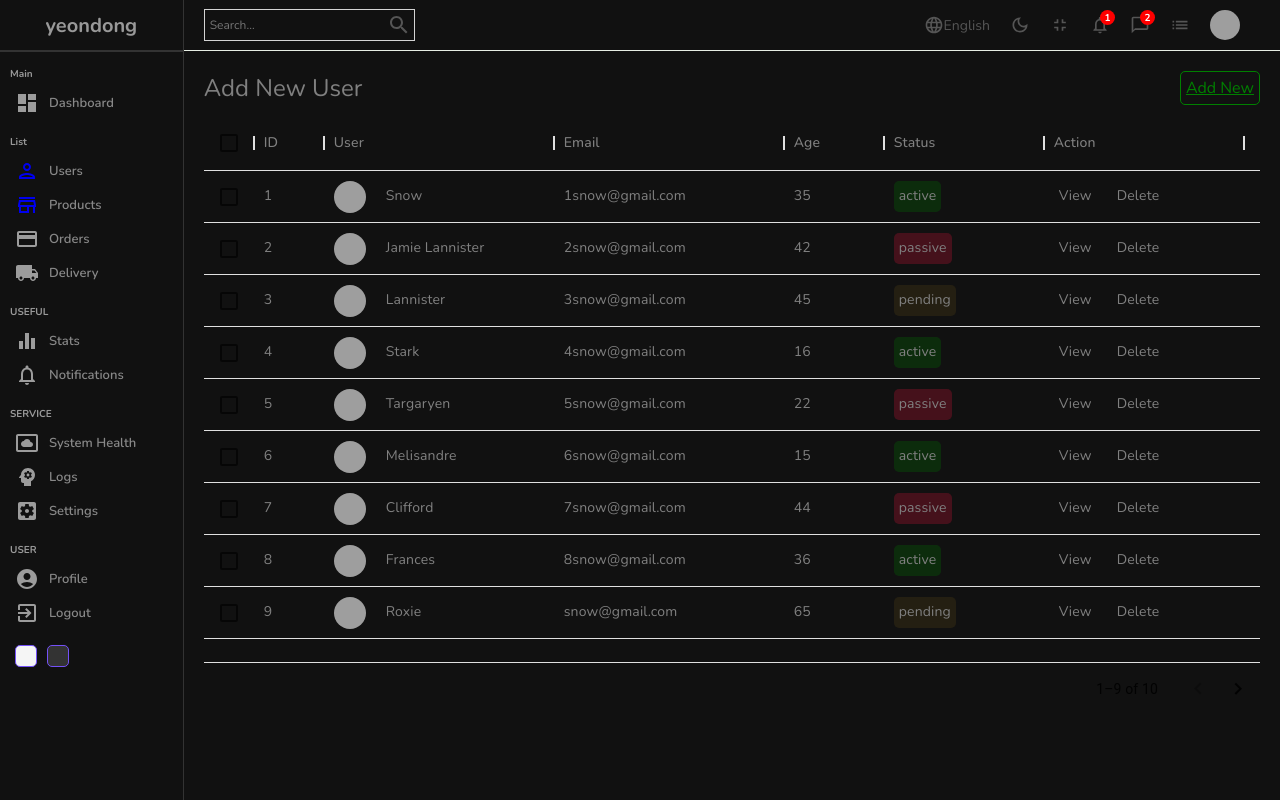
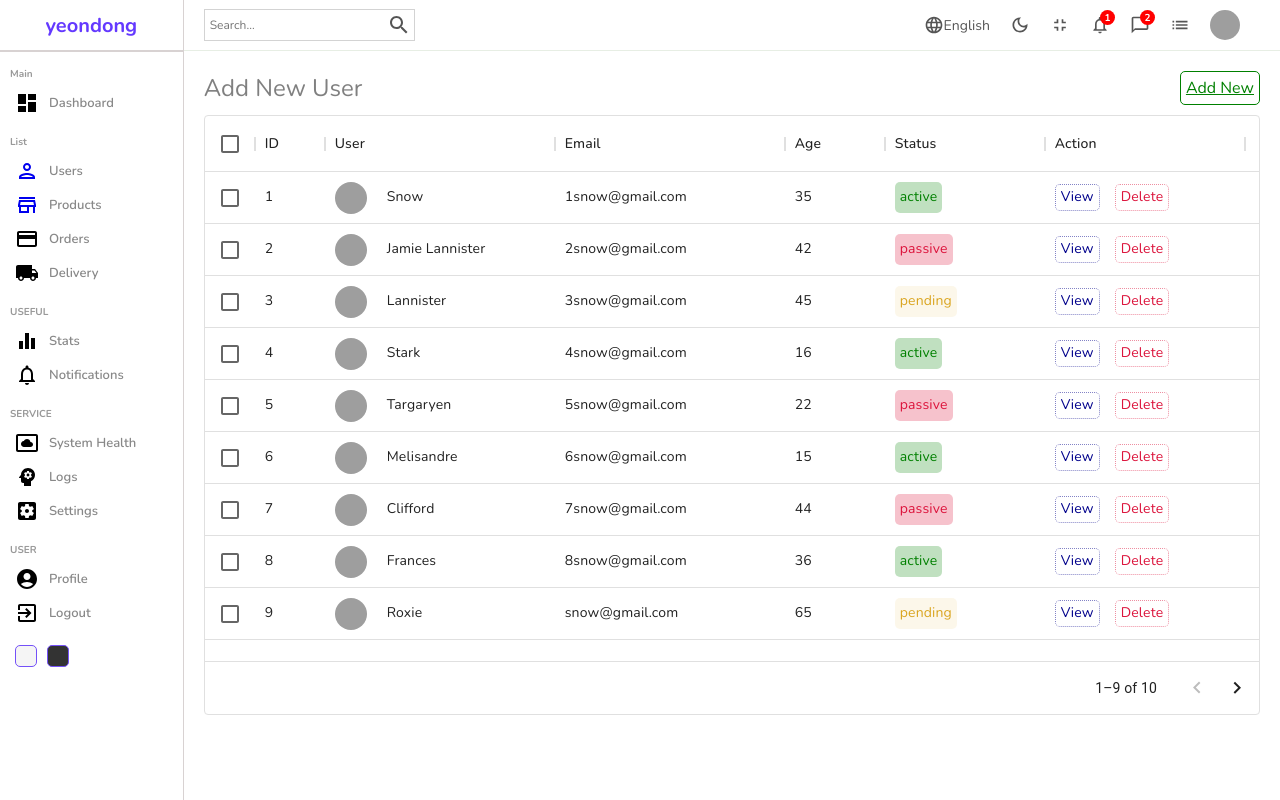
Before and after one commit to YEONDG/React_Admin_Panel, a React (Create React App) app: page /users in a window 1280 px wide. Built offline with nearby package versions, Linux system fonts and the light colour scheme; grey boxes are pictures that could not be loaded.

Commit message:
다크모드 구현

```diff
--- a/src/App.js
+++ b/src/App.js
@@ -6,10 +6,13 @@
 import { BrowserRouter, Routes, Route } from "react-router-dom";
 import { productInputs, userInputs } from "./formSource";
 import "./style/dark.scss";
+import { useContext } from "react";
+import { DarkModeContext } from "./context/darkModeContext";
 
 function App() {
+  const { darkMode } = useContext(DarkModeContext);
   return (
-    <div className="app dark">
+    <div className={darkMode ? "app dark" : "app"}>
       <BrowserRouter>
         <Routes>
           <Route path="/">
--- a/src/components/datatable/Datatable.jsx
+++ b/src/components/datatable/Datatable.jsx
@@ -2,20 +2,29 @@
 import { DataGrid } from "@mui/x-data-grid";
 import { userColumns, userRows } from "../../datatablesource";
 import { Link } from "react-router-dom";
+import { useState } from "react";
 
 const Datatable = () => {
+  const [data, setData] = useState(userRows);
+  const handleDelete = (id) => {
+    setData(data.filter((item) => item.id !== id));
+  };
   const actionColumn = [
     {
       field: "action",
       headerName: "Action",
       width: 200,
-      renderCell: () => {
+      renderCell: (params) => {
         return (
           <div className="cellAction">
             <Link to="/users/test" style={{ textDecoration: "none" }}>
               <div className="viewButton">View</div>
             </Link>
-            <div className="deleteButton">Delete</div>
+            <div
+              className="deleteButton"
+              onClick={() => handleDelete(params.row.id)}>
+              Delete
+            </div>
           </div>
         );
       },
@@ -31,7 +40,7 @@
       </div>
       <DataGrid
         className="datagrid"
-        rows={userRows}
+        rows={data}
         columns={userColumns.concat(actionColumn)}
         pageSize={9}
         rowsPerPageOptions={[9]}
--- a/src/components/navbar/Navbar.jsx
+++ b/src/components/navbar/Navbar.jsx
@@ -1,19 +1,22 @@
-import './navbar.scss'
-import SearchIcon from '@mui/icons-material/Search';
-import LanguageIcon from '@mui/icons-material/Language';
+import "./navbar.scss";
+import SearchIcon from "@mui/icons-material/Search";
+import LanguageIcon from "@mui/icons-material/Language";
 import DarkModeOutlinedIcon from "@mui/icons-material/DarkModeOutlined";
 import FullscreenExitOutlinedIcon from "@mui/icons-material/FullscreenExitOutlined";
 import NotificationsNoneOutlinedIcon from "@mui/icons-material/NotificationsNoneOutlined";
 import ChatBubbleOutlineOutlinedIcon from "@mui/icons-material/ChatBubbleOutlineOutlined";
 import ListOutlinedIcon from "@mui/icons-material/ListOutlined";
+import { useContext } from "react";
+import { DarkModeContext } from "../../context/darkModeContext";
 
 const Navbar = () => {
+  const { dispatch } = useContext(DarkModeContext);
   return (
-    <div className='navbar'>
+    <div className="navbar">
       <div className="wrapper">
         <div className="search">
-          <input type="text" placeholder='Search...' />
-          <SearchIcon/>
+          <input type="text" placeholder="Search..." />
+          <SearchIcon />
         </div>
         <div className="items">
           <div className="item">
@@ -23,6 +26,7 @@
           <div className="item">
             <DarkModeOutlinedIcon
               className="icon"
+              onClick={() => dispatch({ type: "TOGGLE" })}
             />
           </div>
           <div className="item">
@@ -40,12 +44,16 @@
             <ListOutlinedIcon className="icon" />
           </div>
           <div className="item">
-            <img src="https://search.pstatic.net/sunny/?src=https%3A%2F%2Fi.pinimg.com%2Foriginals%2F38%2Fd9%2Fc6%2F38d9c68ea61be4ddea8e6a87199d6c8d.png&type=sc960_832" alt="" className='avatar' />
+            <img
+              src="https://search.pstatic.net/sunny/?src=https%3A%2F%2Fi.pinimg.com%2Foriginals%2F38%2Fd9%2Fc6%2F38d9c68ea61be4ddea8e6a87199d6c8d.png&type=sc960_832"
+              alt=""
+              className="avatar"
+            />
           </div>
         </div>
       </div>
     </div>
-  )
-}
+  );
+};
 
-export default Navbar
+export default Navbar;
--- a/src/components/sidebar/Sidebar.jsx
+++ b/src/components/sidebar/Sidebar.jsx
@@ -12,8 +12,11 @@
 import AccountCircleIcon from "@mui/icons-material/AccountCircle";
 import ExitToAppIcon from "@mui/icons-material/ExitToApp";
 import { Link } from "react-router-dom";
+import { useContext } from "react";
+import { DarkModeContext } from "../../context/darkModeContext";
 
 const Sidebar = () => {
+  const { dispatch } = useContext(DarkModeContext);
   return (
     <div className="sidebar">
       <div className="top">
@@ -85,8 +88,12 @@
         </ul>
       </div>
       <div className="bottom">
-        <div className="colorOption"></div>
-        <div className="colorOption"></div>
+        <div
+          className="colorOption"
+          onClick={() => dispatch({ type: "LIGHT" })}></div>
+        <div
+          className="colorOption"
+          onClick={() => dispatch({ type: "DARK" })}></div>
       </div>
     </div>
   );
--- a/src/components/sidebar/sidebar.scss
+++ b/src/components/sidebar/sidebar.scss
@@ -58,10 +58,7 @@
                     color: #888;
                     margin-left: 10px;
                 }
-
             }
-
-
         }
     }
 
--- /dev/null
+++ b/src/context/darkModeContext.js
@@ -0,0 +1,18 @@
+import { createContext, useReducer } from "react";
+import DarkModeReducer from "./darkModeReducer";
+
+const INITIAL_STATE = {
+  darkMode: false,
+};
+
+export const DarkModeContext = createContext(INITIAL_STATE);
+
+export const DarkModeContextProvider = ({ children }) => {
+  const [state, dispatch] = useReducer(DarkModeReducer, INITIAL_STATE);
+
+  return (
+    <DarkModeContext.Provider value={{ darkMode: state.darkMode, dispatch }}>
+      {children}
+    </DarkModeContext.Provider>
+  );
+};
--- /dev/null
+++ b/src/context/darkModeReducer.js
@@ -0,0 +1,23 @@
+const DarkModeReducer = (state, action) => {
+  switch (action.type) {
+    case "LIGHT": {
+      return {
+        darkMode: false,
+      };
+    }
+    case "DARK": {
+      return {
+        darkMode: true,
+      };
+    }
+    case "TOGGLE": {
+      return {
+        darkMode: !state.darkMode,
+      };
+    }
+    default:
+      return state;
+  }
+};
+
+export default DarkModeReducer;
--- a/src/index.js
+++ b/src/index.js
@@ -1,10 +1,13 @@
-import React from 'react';
-import ReactDOM from 'react-dom/client';
-import App from './App';
+import React from "react";
+import ReactDOM from "react-dom/client";
+import App from "./App";
+import { DarkModeContextProvider } from "./context/darkModeContext";
 
-const root = ReactDOM.createRoot(document.getElementById('root'));
+const root = ReactDOM.createRoot(document.getElementById("root"));
 root.render(
   <React.StrictMode>
-    <App />
+    <DarkModeContextProvider>
+      <App />
+    </DarkModeContextProvider>
   </React.StrictMode>
 );
```
